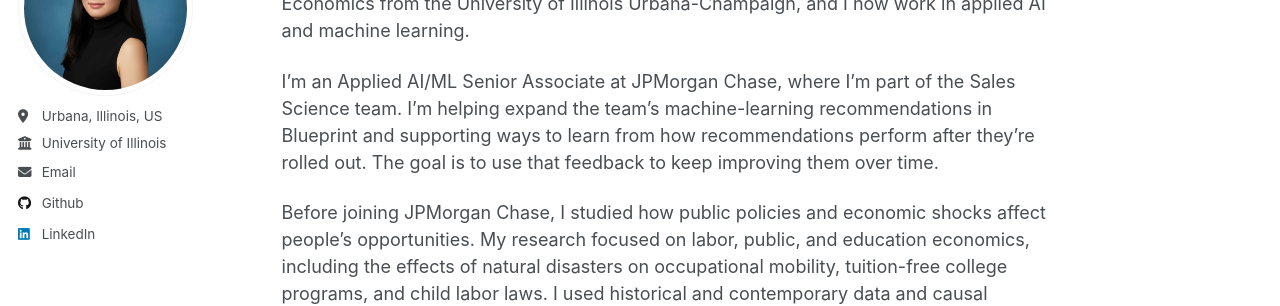
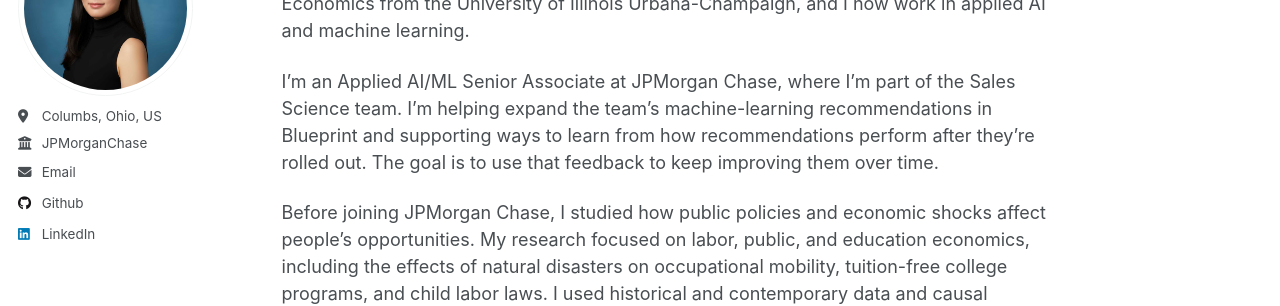
Before and after one commit to xiaohanwang1997/xiaohanwang1997.github.io, a Jekyll site: the page built from _pages/about.md, in a window 1280 px wide. Shown: the part 185-491 px from the top of the page. Built offline with Jekyll 4.4.1, drawn with Linux system fonts in a browser that asks for light colours.

Commit message:
Update _config.yml

```diff
--- a/_config.yml
+++ b/_config.yml
@@ -25,8 +25,8 @@ author:
   name             : #"Xiaohan Wang"
   pronounced       : #"Shee-ah-hahn"
   bio              : #"pronouced as "Shee-ah-hahn""
-  location         : "Urbana, Illinois, US"
-  employer         : "University of Illinois"
+  location         : "Columbs, Ohio, US"
+  employer         : "JPMorganChase"
   uri              : # URL
   email            : "xw47@illinois.edu"
   Linkedin         : "https://www.linkedin.com/in/xiaohanwang9796/"
```
